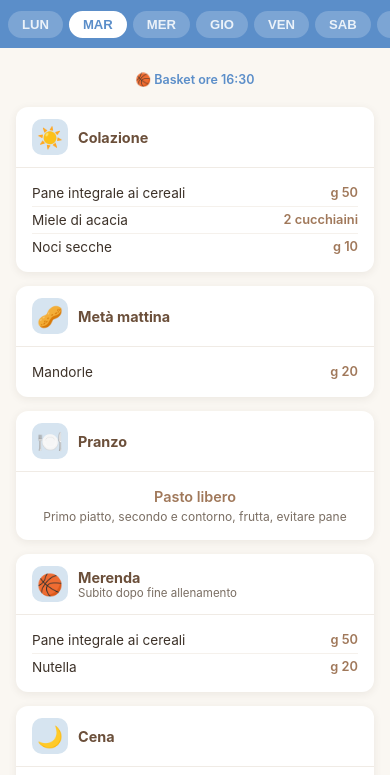
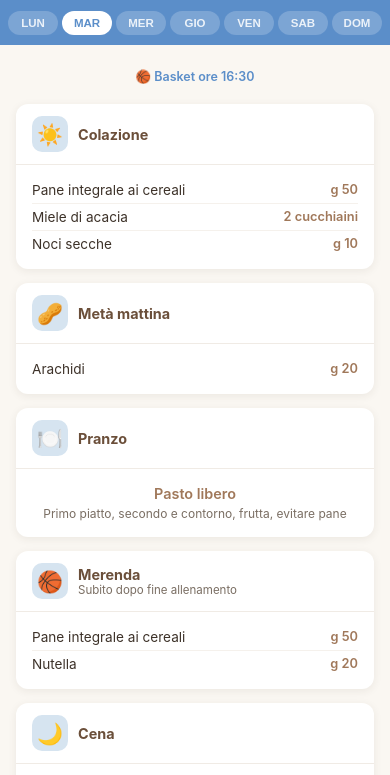
Before and after one commit to marcomauro/gabgnam, a plain HTML site: page index.html in a window 390 px wide. Shown: the part 69-844 px from the top of the page. Drawn offline with Linux system fonts and the light colour scheme.

Commit message:
Aggiorna piano alimentare (02/04/2026) e tab responsive
- Martedì: mandorle → arachidi
- Venerdì cena: insalata di riso (tonno, bufala, pomodori, mais)
- Venerdì cena alternativa: toast semplificato
- Sabato: trancio di salmone 150g
- Tab giorni: tutti visibili su smartphone senza scroll

Co-Authored-By: Claude Opus 4.6 (1M context) <noreply@anthropic.com>

```diff
--- a/app.js
+++ b/app.js
@@ -67,7 +67,7 @@ const DAYS = [
         type: 'Metà mattina',
         icon: '🥜',
         items: [
-          { name: 'Mandorle', qty: 'g 20' }
+          { name: 'Arachidi', qty: 'g 20' }
         ]
       },
       {
@@ -232,26 +232,23 @@ const DAYS = [
       {
         type: 'Cena',
         icon: '🌙',
-        recipe: 'Riso, zucca, parmigiano e speck',
+        recipe: 'Insalata di riso',
         items: [
           { name: 'Riso', qty: 'g 60' },
-          { name: 'Zucca', qty: 'g 100' },
-          { name: 'Parmigiano grattugiato', qty: 'g 10' },
-          { name: 'Speck', qty: 'g 50' },
-          { name: 'Olio extra vergine di oliva', qty: '3 cucchiaini' }
+          { name: 'Tonno sott\'olio', qty: '1 scatoletta' },
+          { name: 'Bufala', qty: 'g 50' },
+          { name: 'Pomodori', qty: 'q.b.' },
+          { name: 'Mais', qty: 'g 30' }
         ]
       },
       {
         type: 'Cena Alternativa',
-        icon: '🥑',
-        recipe: 'Avocado toast',
+        icon: '🥪',
+        recipe: 'Toast',
         items: [
           { name: 'Uovo di gallina o prosciutto crudo', qty: 'n° 1 o g 50' },
-          { name: 'Avocado', qty: 'g 50' },
-          { name: 'Salsa tzatziki', qty: 'q.b.' },
           { name: 'Pane integrale ai cereali', qty: 'g 100' }
-        ],
-        prep: 'Tostare il pane, spalmare l\'avocado schiacciato, aggiungere l\'uovo (in camicia o al tegamino) oppure il prosciutto crudo, e completare con salsa tzatziki.'
+        ]
       }
     ]
   },
@@ -279,7 +276,7 @@ const DAYS = [
         type: 'Pranzo',
         icon: '🍽️',
         items: [
-          { name: 'Salmone affumicato', qty: 'g 100' },
+          { name: 'Trancio di salmone', qty: 'g 150' },
           { name: 'Insalata mista', qty: 'g 200' },
           { name: 'Olio extra vergine di oliva', qty: '3 cucchiaini' }
         ]
@@ -502,11 +499,11 @@ function categorize(name) {
   const n = name.toLowerCase();
   if (/mandaranci|clementine|kiwi|fragole|banane/.test(n)) return 'Frutta';
   if (/lattuga|zucchine|friarielli|cime di rapa|cavolfiori|zucca|insalata|carote|peperoni|avocado/.test(n)) return 'Verdura';
-  if (/orata|spigola|merluzzo|hamburger|manzo|pollo|petto|salmone|carne|vitello|maiale|prosciutto|speck/.test(n)) return 'Carne e Pesce';
+  if (/orata|spigola|merluzzo|hamburger|manzo|pollo|petto|salmone|tonno|carne|vitello|maiale|prosciutto|speck/.test(n)) return 'Carne e Pesce';
   if (/latte|yogurt|parmigiano|philadelphia|scamorza|provola|bufala|trenta|uovo/.test(n)) return 'Latticini e Uova';
   if (/pane|fiocchi|corn flakes|choco kraves|pasta|riso|pancarrè|gallette|plumcake|pangrattato|mollica/.test(n)) return 'Pane e Cereali';
-  if (/olio|miele|nutella|salsa|pomodoro|tzatziki/.test(n)) return 'Condimenti';
-  if (/noci|mandorle/.test(n)) return 'Frutta secca';
+  if (/olio|miele|nutella|salsa|pomodor|mais/.test(n)) return 'Condimenti';
+  if (/noci|mandorle|arachidi/.test(n)) return 'Frutta secca';
   if (/tè|spremuta/.test(n)) return 'Bevande';
   return 'Altro';
 }
--- a/style.css
+++ b/style.css
@@ -51,30 +51,28 @@ header h1 {
 /* === Day tabs === */
 nav#day-tabs {
   display: flex;
-  overflow-x: auto;
-  -webkit-overflow-scrolling: touch;
-  scrollbar-width: none;
   background: var(--blue);
   padding: 0 8px 10px;
-  gap: 6px;
+  gap: 4px;
   position: sticky;
   top: 72px;
   z-index: 10;
 }
-nav#day-tabs::-webkit-scrollbar { display: none; }
 
 .tab {
-  flex: 0 0 auto;
-  padding: 6px 14px;
+  flex: 1 1 0;
+  min-width: 0;
+  padding: 6px 4px;
   border: none;
   border-radius: 20px;
-  font-size: .82rem;
+  font-size: .72rem;
   font-weight: 600;
   cursor: pointer;
   white-space: nowrap;
   transition: all .2s;
   background: rgba(255,255,255,.2);
   color: rgba(255,255,255,.85);
+  text-align: center;
 }
 .tab.active {
   background: #fff;
```
Also changed, not shown: 2 other files.
